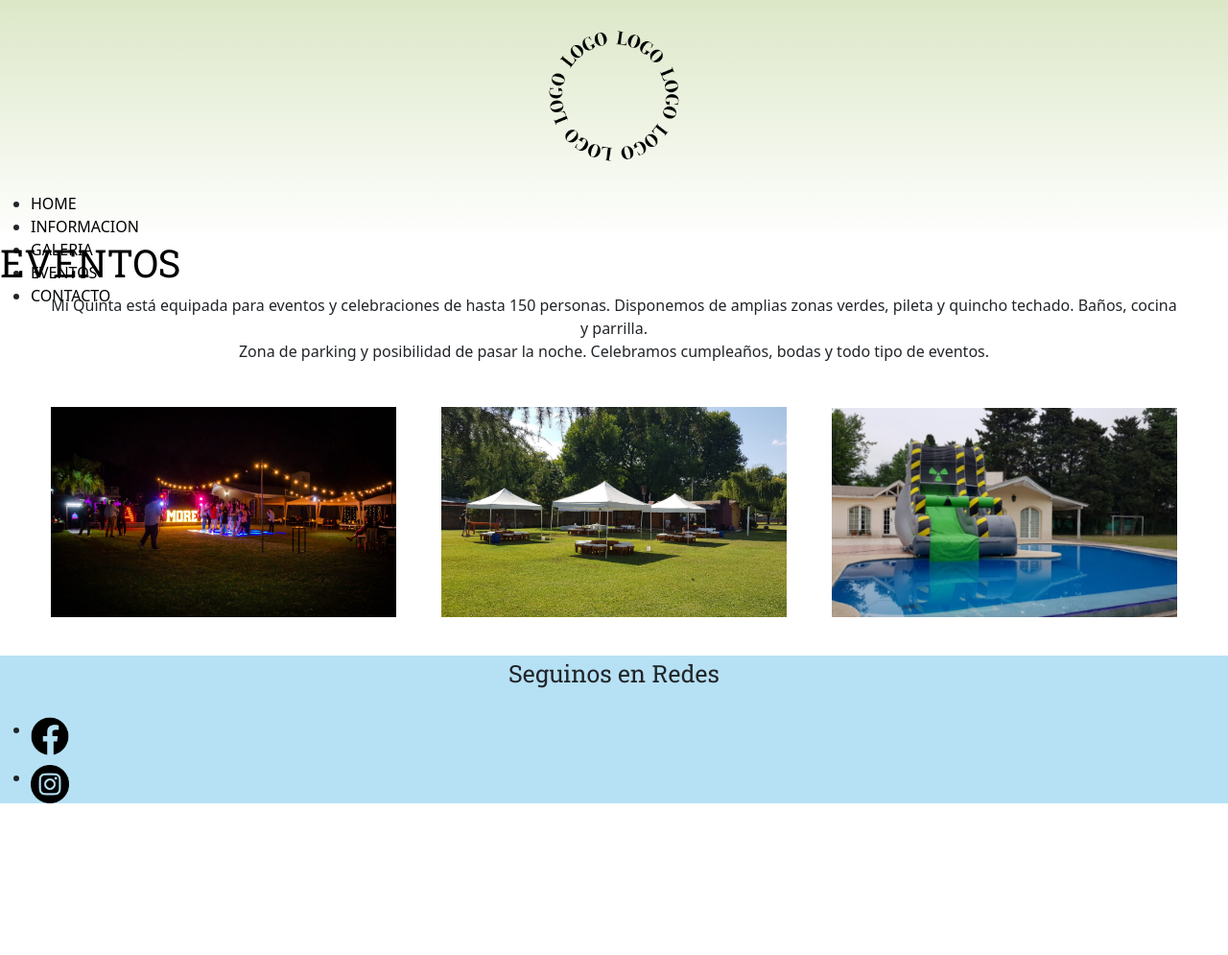
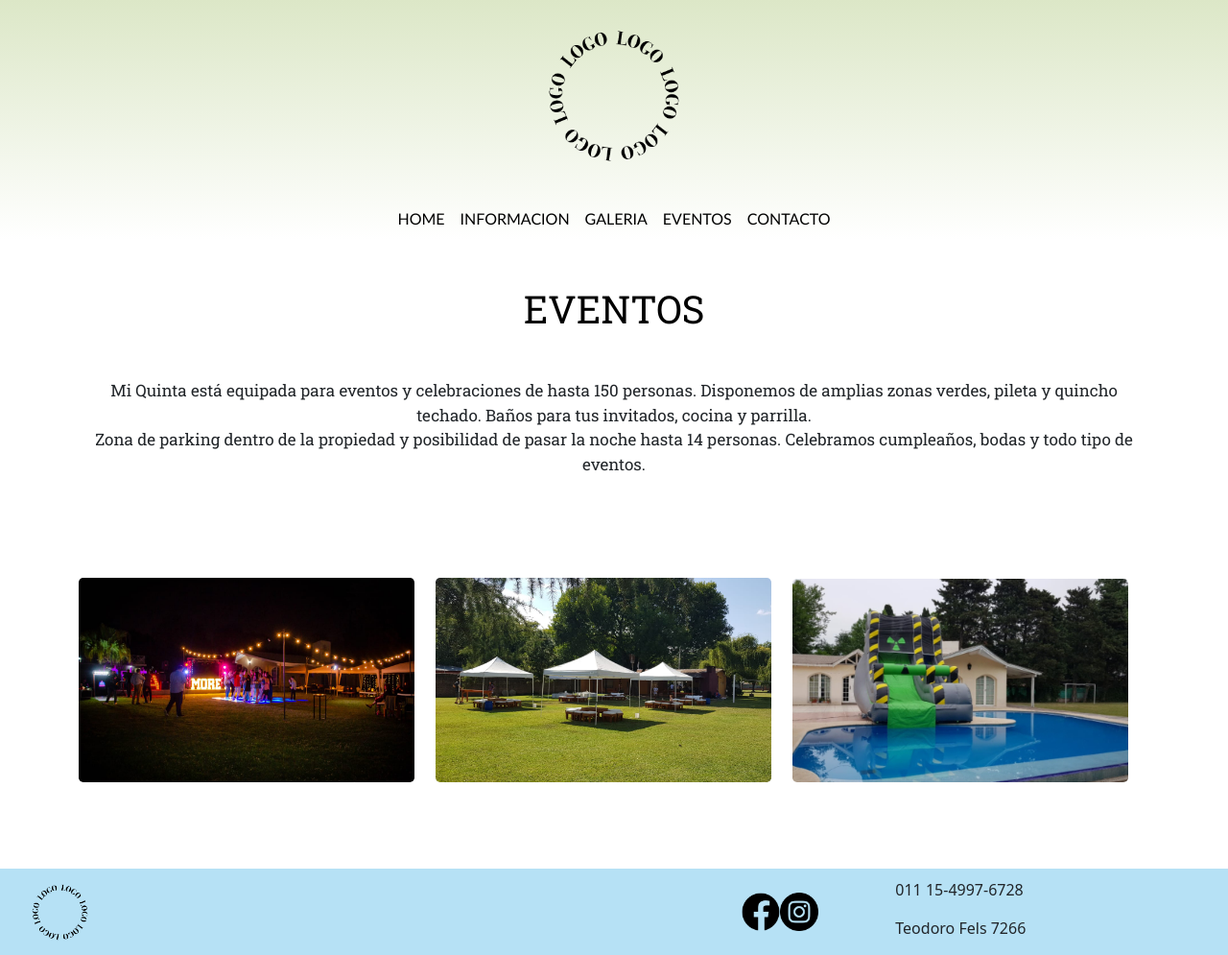
Before and after one commit to annabellavirginio/Mi-Quinta, a plain HTML site: page paginas/eventos.html in a window 1280 px wide. Shown: the whole page at 96% size. Before the commit the page ends 950 px from the top, so only its background shows below. Drawn offline with nearby package versions, Linux system fonts and the light colour scheme.

Commit message:
Segunda Entrega Proyecto

```diff
--- a/paginas/contacto.html
+++ b/paginas/contacto.html
@@ -6,34 +6,31 @@
         <meta name="viewport" content="width=device-width, initial-scale=1.0">
         <link href="https://cdn.jsdelivr.net/npm/bootstrap@5.1.3/dist/css/bootstrap.min.css" rel="stylesheet" integrity="sha384-1BmE4kWBq78iYhFldvKuhfTAU6auU8tT94WrHftjDbrCEXSU1oBoqyl2QvZ6jIW3" crossorigin="anonymous">
         <link rel="stylesheet" href="../style.css">
-
+        <link rel="shortcut icon" href="./imagenes/LogoMockUp.png" type="image/x-icon">
         <title>Mi Quinta Alquiler</title>
     </head>
 <body class="bodyContacto">
     <header>
         <img src="../imagenes/LogoMockUp.png" alt="logo" class="logoquinta">
-        <nav class="barraNav">
-            <ul class="barraNav__lista">
-            <li>
-                  <a href="../index.html"> HOME </a>
-               </li>
-            <li>
-                  <a href="./informacion.html"> INFORMACION </a>
-               </li>
-            <li>
-                <a href="./galeria.html"> GALERIA </a>
-             </li>
-             <li>
-                <a href="./eventos.html"> EVENTOS </a>
-             </li>
-             <li>
-                <a href="./contacto.html"> CONTACTO </a>
-             </li>
-          </ul>
+        <nav class="navbar navbar-expand-lg navbar-light justify-content-center">
+            <div class="containet-fluid">
+              <button class="navbar-toggler" type="button" data-bs-toggle="collapse" data-bs-target="#navbarNavAltMarkup" aria-controls="navbarNavAltMarkup" aria-expanded="false" aria-label="Toggle navigation">
+                <span class="navbar-toggler-icon"></span>
+              </button>
+              <div class="collapse navbar-collapse" id="navbarNavAltMarkup">
+                <div class="navbar-nav">
+                  <a class="nav-link link-dark" aria-current="page" href="../index.html">HOME</a>
+                  <a class="nav-link link-dark" href="../paginas/informacion.html">INFORMACION</a>
+                  <a class="nav-link link-dark" href="../paginas/galeria.html">GALERIA</a>
+                  <a class="nav-link link-dark" href="../paginas/eventos.html">EVENTOS</a>
+                  <a class="nav-link link-dark" href="#">CONTACTO</a>
+                </div>
+              </div>
+            </div>
           </nav>
     </header>
     <main>
-        <h1 class="titulo">CONTACTO</h1>
+        <h1 class="text-center titulo my-5">CONTACTO</h1>
         <section class="contacto">
         <h2 class="subtitulo1"> RESERVAS</h2>
          <p class="textoreservas"> Para Información o reservas escribinos un correo a <br> miquintaalquiler@gmail.com</p>
@@ -43,16 +40,22 @@
         <iframe src="https://www.google.com/maps/embed?pb=!1m18!1m12!1m3!1d3284.4436072929734!2d-58.745738184859135!3d-34.592942480462376!2m3!1f0!2f0!3f0!3m2!1i1024!2i768!4f13.1!3m3!1m2!1s0x95bc96048126dcfb%3A0xa048ccf64c69e2f2!2sTeodoro%20Fels%207266%2C%20B1736BAC%20Trujui%2C%20Provincia%20de%20Buenos%20Aires%2C%20Argentina!5e0!3m2!1sen!2ses!4v1649328211360!5m2!1sen!2ses" width="400" height="300" style="border:0;" allowfullscreen="" loading="lazy" referrerpolicy="no-referrer-when-downgrade"></iframe>
     </section>
     </main>
-    <footer class="footerContacto">
-        <section class="conteinerFooter">
-            <p class="tituloFooter">Seguinos en Redes</p>
-        <ul class="ulFooter">
-            <li class="ulFooter__lista">
+    <footer class="conteiner-fluid footer">
+        <div class="row footer">
+            <div class="col-lg-4 col-md-4 col-sm-4">
+             <img src="../imagenes/LogoMockUp.png" alt="logo" class="logofooter">
+            </div>
+            <div class="col-lg-4 col-md-4 col-sm-4 footer__logos">
                  <a href="http://www.facebook.com/eventosmiquinta" target="_blank"> <img src="../imagenes/facebook.png" class="iconofacebook"> </a>
-            </li>
-            <li class="ulFooter__lista"> <a href="http://www.instagram.com/miquintaalquiler" target="_blank"> <img src="../imagenes/instagram.png" class="iconofacebook"> </a></li>
-        </ul>
-    </section>
+                 <a href="http://www.instagram.com/miquintaalquiler" target="_blank"> <img src="../imagenes/instagram.png" class="iconofacebook"> </a></li>
+            </div>
+            <div class="col-lg-4 col-md-4 col-sm-4">
+                <div class="footer__contacto">
+                    <p>011 15-4997-6728</p>
+                    <p>Teodoro Fels 7266</p>
+                </div>
+            </div>
+        </div>
     </footer>
     <script src="https://cdn.jsdelivr.net/npm/bootstrap@5.1.3/dist/js/bootstrap.bundle.min.js" integrity="sha384-ka7Sk0Gln4gmtz2MlQnikT1wXgYsOg+OMhuP+IlRH9sENBO0LRn5q+8nbTov4+1p" crossorigin="anonymous"></script>
 </body>
--- a/paginas/eventos.html
+++ b/paginas/eventos.html
@@ -6,51 +6,62 @@
         <meta name="viewport" content="width=device-width, initial-scale=1.0">
         <link href="https://cdn.jsdelivr.net/npm/bootstrap@5.1.3/dist/css/bootstrap.min.css" rel="stylesheet" integrity="sha384-1BmE4kWBq78iYhFldvKuhfTAU6auU8tT94WrHftjDbrCEXSU1oBoqyl2QvZ6jIW3" crossorigin="anonymous">
         <link rel="stylesheet" href="../style.css">
-
+        <link rel="shortcut icon" href="./imagenes/LogoMockUp.png" type="image/x-icon">
         <title>Mi Quinta Alquiler</title>
     </head>
 <body class="bodyEventos">
     <header>
         <img src="../imagenes/LogoMockUp.png" alt="logo" class="logoquinta">
-        <nav class="barraNav">
-            <ul class="barraNav__lista">
-            <li>
-                  <a href="../index.html"> HOME </a>
-               </li>
-               <li>
-                <a href="./informacion.html"> INFORMACION </a>
-             </li>
-          <li>
-              <a href="./galeria.html"> GALERIA </a>
-           </li>
-           <li>
-              <a href="./eventos.html"> EVENTOS </a>
-           </li>
-           <li>
-              <a href="./contacto.html"> CONTACTO </a>
-           </li>
-          </ul>
+        <nav class="navbar navbar-expand-lg navbar-light justify-content-center">
+            <div class="containet-fluid">
+              <button class="navbar-toggler" type="button" data-bs-toggle="collapse" data-bs-target="#navbarNavAltMarkup" aria-controls="navbarNavAltMarkup" aria-expanded="false" aria-label="Toggle navigation">
+                <span class="navbar-toggler-icon"></span>
+              </button>
+              <div class="collapse navbar-collapse" id="navbarNavAltMarkup">
+                <div class="navbar-nav">
+                  <a class="nav-link link-dark" aria-current="page" href="../index.html">HOME</a>
+                  <a class="nav-link link-dark" href="../paginas/informacion.html">INFORMACION</a>
+                  <a class="nav-link link-dark" href="../paginas/galeria.html">GALERIA</a>
+                  <a class="nav-link link-dark" href="#">EVENTOS</a>
+                  <a class="nav-link link-dark" href="../paginas/contacto.html">CONTACTO</a>
+                </div>
+              </div>
+            </div>
           </nav>
     </header>
     <main class="mainEventos">
-        <h1 class="titulo">EVENTOS</h1>
-        <p class="textoeventos">Mi Quinta está equipada para eventos y celebraciones de hasta 150 personas. Disponemos de amplias zonas verdes, pileta y quincho techado. Baños, cocina y parrilla. <br> Zona de parking y posibilidad de pasar la noche. Celebramos cumpleaños, bodas y todo tipo de eventos.</p>
-    <div class="fotoseventos">
-        <img src="../imagenes/evento1.JPG" class="fotoevento">
-        <img src="../imagenes/evento2.JPG" class="fotoevento">
-        <img src="../imagenes/evento3.JPG" class="fotoevento">
+        <h1 class="text-center titulo my-5"> EVENTOS</h1>
+        <p class="container text-center descripcionIndex">Mi Quinta está equipada para eventos y celebraciones de hasta 150 personas. Disponemos de amplias zonas verdes, pileta y quincho techado. Baños para tus invitados, cocina y parrilla. <br> Zona de parking dentro de la propiedad y posibilidad de pasar la noche hasta 14 personas. Celebramos cumpleaños, bodas y todo tipo de eventos.</p>
+        <section class="container galeria__eventos">
+            <div class="row row__eventos">
+                <div class="col-lg-4 col-med-12 col-sm-12">
+                    <img src="../imagenes/evento1.JPG" class="rounded-3 img-fluid fotoeventos">
                 </div>
+                <div class="col-lg-4 col-med-12 col-sm-12">
+                    <img src="../imagenes/evento2.JPG" class="rounded-3 img-fluid fotoeventos">
+                </div>
+                <div class="col-lg-4 col-med-12 col-sm12">
+                    <img src="../imagenes/evento3.JPG" class="rounded-3 img-fluid fotoeventos">
+                </div>
+            </div>
+        </section>
     </main>
-    <footer>
-        <section class="conteinerFooter">
-            <p class="tituloFooter">Seguinos en Redes</p>
-        <ul class="ulFooter">
-            <li class="ulFooter__lista">
+    <footer class="conteiner-fluid footer">
+        <div class="row footer">
+            <div class="col-lg-4 col-md-4 col-sm-4">
+             <img src="../imagenes/LogoMockUp.png" alt="logo" class="logofooter">
+            </div>
+            <div class="col-lg-4 col-md-4 col-sm-4 footer__logos">
                  <a href="http://www.facebook.com/eventosmiquinta" target="_blank"> <img src="../imagenes/facebook.png" class="iconofacebook"> </a>
-            </li>
-            <li class="ulFooter__lista"> <a href="http://www.instagram.com/miquintaalquiler" target="_blank"> <img src="../imagenes/instagram.png" class="iconofacebook"> </a></li>
-        </ul>
-    </section>
+                 <a href="http://www.instagram.com/miquintaalquiler" target="_blank"> <img src="../imagenes/instagram.png" class="iconofacebook"> </a></li>
+            </div>
+            <div class="col-lg-4 col-md-4 col-sm-4">
+                <div class="footer__contacto">
+                    <p>011 15-4997-6728</p>
+                    <p>Teodoro Fels 7266</p>
+                </div>
+            </div>
+        </div>
     </footer>
     <script src="https://cdn.jsdelivr.net/npm/bootstrap@5.1.3/dist/js/bootstrap.bundle.min.js" integrity="sha384-ka7Sk0Gln4gmtz2MlQnikT1wXgYsOg+OMhuP+IlRH9sENBO0LRn5q+8nbTov4+1p" crossorigin="anonymous"></script>
 </body>
--- a/style.css
+++ b/style.css
@@ -1,34 +1,20 @@
-/* html{
-    position: relative;
-    min-height: 100%;
-} */
+
 @font-face {
     font-family: "Prata";
     src: url("./fonts/RobotoSlab-Regular.ttf");
 }
-/* .bodyIndex{
-    height: 950px;
-    display: grid;
-    grid-template-columns: 1fr 1fr 1fr;
-    grid-template-rows: 250px 200px 400px 400px 150px;
-    position: relative;
-} */
 header{
     background: linear-gradient(to bottom,rgb(220, 231, 199),white );
     display: grid;
     grid-column: 1/4;
     height: 250px;
 }
-.navbar-light{
-    text-decoration-color: rgb(241, 64, 64);
-}
-.navbar-toggler{
-    color: rgb(36, 214, 220);
-}
+
 .nav-link:hover{
-    color: rgb(139, 183, 59);
+    color: rgb(139, 183, 59) !important;
 }
 .nav-link{
+    color: black !important;
     font-family: 'Trebuchet MS', 'Lucida Sans Unicode', 'Lucida Grande', 'Lucida Sans', Arial, sans-serif;
 }
 .iconofacebook{
@@ -54,17 +40,6 @@ a{
 header a:hover{
     color: rgb(113, 193, 56);
 }
-/* .mainIndex{
-    margin: auto;
-    display: grid;
-    grid-column: 1/4;
-}
-.mainIndex__contenido{
-    width: fit-content;
-    display: grid;
-    margin: auto;
-    grid-column: 1/4;
-} */
 .titulo{
     color: black;
     font-family: "Prata";
@@ -73,6 +48,7 @@ header a:hover{
 .descripcionIndex{
     font-family: "Prata";
     font-size: 17px;
+    padding-bottom: 40px;
 }
 section.container.container__index{
     padding: 0%;
@@ -193,41 +169,23 @@ section p{
 }
 .bodyGaleria{
     height: 1250px;
-    position: relative;
 }
-
 img.fotogaleria{
     width: 400px;
     margin: 10px;
 }
 .bodyEventos{
-    height: 950px;
-    position: relative;
+    height: 800px;
 }
-.mainEventos{
-    display: block;
+.galeria__eventos{
+    padding-top: 50px;
+    padding-bottom: 50px;
 }
-.fotoseventos{
-    display: flex;
-    justify-content: center;
-    margin: auto;
-    padding-top: 30px;
-    padding-left: 30px;
-    padding-right: 30px;
-}
-.fotoevento{
-    width: 360px;
-    margin: auto;
-    display: inline;
-    align-items: center;
-}
-.textoeventos{
-    text-align: center;
-    padding-left: 50px;
-    padding-right: 50px;
+img.fotoeventos{
+    width: 400px;
 }
 .bodyContacto{
-    height: 950px;
+    height: 900px;
     position: relative;
 }
 .textoreservas{
@@ -262,11 +220,17 @@ img.fotogaleria{
     img.fotogaleria{
         width: 350px;
     }
+    img.fotoeventos{
+        width: 350px;
+    }
 
 }
 @media screen and (max-width: 1199px) {
     img.fotogaleria{
         width: 290px;
+    }
+    img.fotoeventos{
+        width: 300px;
     }
 
 }
@@ -299,13 +263,11 @@ img.fotogaleria{
         width: fit-content;
         grid-row: 1/4;
     }
-    .fotoevento{
-        display: flex;
-        width: 400px;
-        padding: 5px;
-    }
     .col-sm-5{
         padding: 0%;
+    }
+    img.fotoeventos{
+        width: 300px;
     }
 }
 
@@ -371,10 +333,7 @@ img.fotogaleria{
         width: 20%;
         margin: auto;
     }
-    .barraNav__lista{
-        display: block;
-        text-align: center;
-    }
+
     li{
         padding: 4px;
     }
@@ -409,6 +368,10 @@ img.fotogaleria{
     .bodyEventos{
         height: 1000px;
     }
+    img.fotoeventos{
+        width: 320px;
+        margin-bottom: 30px;
+    }
     .bodyContacto{
         height: 1000px;
     }
@@ -417,10 +380,6 @@ img.fotogaleria{
         align-items: center;
         padding: 0;
         margin: auto;
-    }
-    .fotoevento{
-        display: flex;
-        width: 100px;
     }
     .col-sm-5{
         padding: 0%;
@@ -519,20 +478,17 @@ img.fotogaleria{
         width: 240px;
     }
     .bodyEventos{
-        height: 1000px;
+        height: 1100px;
+    }
+    .row.row__eventos{
+        flex-direction: column;
+        align-items: center;
+    }
+    .img.fotoeventos{
+        width: 500px;
     }
     .bodyContacto{
         height: 1000px;
-    }
-    .fotosevento{
-        display: flex;
-        align-items: center;
-        padding: 0;
-        margin: auto;
-    }
-    .fotoevento{
-        display: flex;
-        width: 100px;
     }
     .col-sm-5{
         padding: 0%;
@@ -677,23 +633,18 @@ img.fotogaleria{
     }
     img.fotogaleria{
         width: 230px;
-
     }
     .bodyEventos{
-        height: 1000px;
+        height: 800px;
     }
     .bodyContacto{
         height: 1000px;
     }
-    .fotosevento{
+    img.fotoeventos{
         display: flex;
-        align-items: center;
-        padding: 0;
+        width: 300px;
         margin: auto;
-    }
-    .fotoevento{
-        display: flex;
-        width: 100px;
+        margin-bottom: 20px;
     }
     img.logofooter{
     width: 25%;
```
Also changed, not shown: index.html (+4 -2 lines), paginas/galeria.html (+0 -2 lines). Lines whose indentation alone changed are shown as unchanged.
